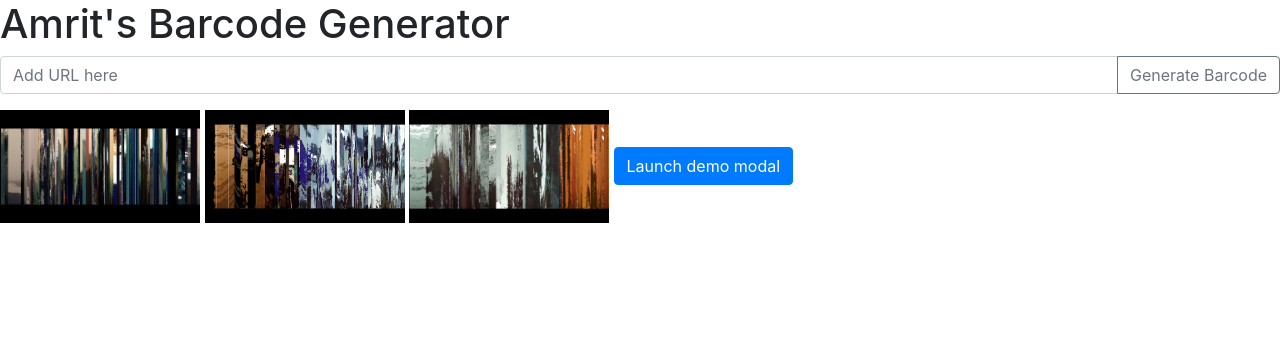
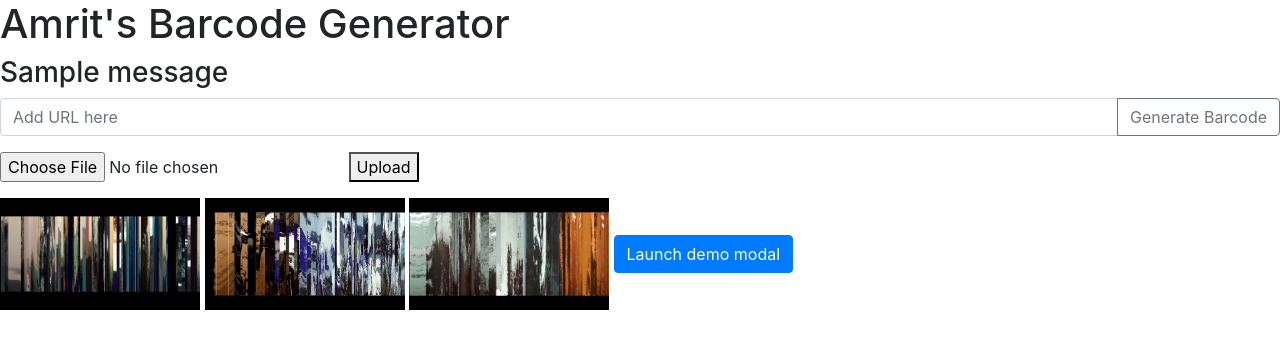
Before and after one commit to AmritHariharan/BarcodeBot, a Flask app: page / in a window 1280 px wide. Shown: the top 349 px of the page. Run offline with Flask 2, Linux system fonts and the light colour scheme; one stand-in notice (Sample message) is shown; some libraries are stand-ins or nearby versions.

Commit message:
Basic file uploading to uploads directory done

```diff
--- a/app.py
+++ b/app.py
@@ -1,14 +1,17 @@
 from sys import stderr
 
-from flask import Flask, render_template, request, redirect, url_for
+from flask import Flask, render_template, request, redirect, url_for, flash
 from flask_bootstrap import Bootstrap
-from os import listdir
+from os import listdir, path
 
-from validators import url
+from werkzeug.utils import secure_filename
 
 STATIC_IMAGES_DIR = 'static/images'
+UPLOAD_FOLDER = 'uploads'
+ALLOWED_EXTENSIONS = {'mp4', 'mov', 'mp3'}
 
 app = Flask(__name__)
+app.config['UPLOAD_FOLDER'] = UPLOAD_FOLDER
 Bootstrap(app)
 
 
@@ -27,5 +30,30 @@ def generate_barcode():
     return redirect(url_for('start'))
 
 
+def allowed_file(filename):
+    return '.' in filename and \
+           filename.rsplit('.', 1)[1].lower() in ALLOWED_EXTENSIONS
+
+
+@app.route('/', methods=['GET', 'POST'])
+def upload_file():
+    if request.method == 'POST':
+        # check if the post request has a file
+        if 'file' not in request.files:
+            flash('No file in request')
+            return redirect(request.url)
+        file = request.files['file']
+        print(file)
+        # if user does not select file, browser also submit a empty part without filename
+        if file.filename == '':
+            flash('No selected file')
+        if file and allowed_file(file.filename):
+            filename = secure_filename(file.filename)
+            file.save(path.join(app.config['UPLOAD_FOLDER'], filename))
+        return redirect(url_for('start'))
+
+
 if __name__ == '__main__':
+    app.secret_key = 'super secret key'
+    # app.config['SESSION_TYPE'] = 'filesystem'
     app.run(debug=True)
--- a/templates/start.html
+++ b/templates/start.html
@@ -6,6 +6,15 @@
 <body>
 <!-- Title -->
 <h1>Amrit's Barcode Generator</h1>
+
+<!-- Flashed Messages -->
+{% with messages = get_flashed_messages() %}
+    {% if messages %}
+        {% for message in messages %}
+            <h3>{{ message }}</h3>
+        {% endfor %}
+    {% endif %}
+{% endwith %}
 
 <!-- Input Field -->
 <form action="{{ url_for('generate_barcode') }}" method="post">
@@ -18,9 +27,14 @@
     </div>
 </form>
 
+<form action="{{ url_for('upload_file') }}" method="post" enctype="multipart/form-data">
+    <input type="file" name="file">
+    <button type="submit">Upload</button>
+</form>
+
 <!-- Images -->
 {% if images %}
-        {% for image in images: %}
+    {% for image in images %}
         <img src="static/images/{{ image }}" width="200">
     {% endfor %}
 {% endif %}
@@ -30,9 +44,9 @@
 </button>
 
 
-
 <!-- Error Modal -->
-    <div class="modal fade" id="errorModal" tabindex="-1" role="dialog" aria-labelledby="errorModalLabel" aria-hidden="true">
+<div class="modal fade" id="errorModal" tabindex="-1" role="dialog" aria-labelledby="errorModalLabel"
+     aria-hidden="true">
     <div class="modal-dialog" role="document">
         <div class="modal-content">
             <div class="modal-header">
@@ -51,4 +65,5 @@
 <!-- jQuery (necessary for Bootstrap's JavaScript plugins) -->
 <script src="https://ajax.googleapis.com/ajax/libs/jquery/2.0.0/jquery.min.js"></script>
 <script src="{{ url_for('static', filename='js/bootstrap.min.js') }}"></script>
+
 </body>
```
Also changed, not shown: 1 other file. Lines whose indentation alone changed are shown as unchanged.
